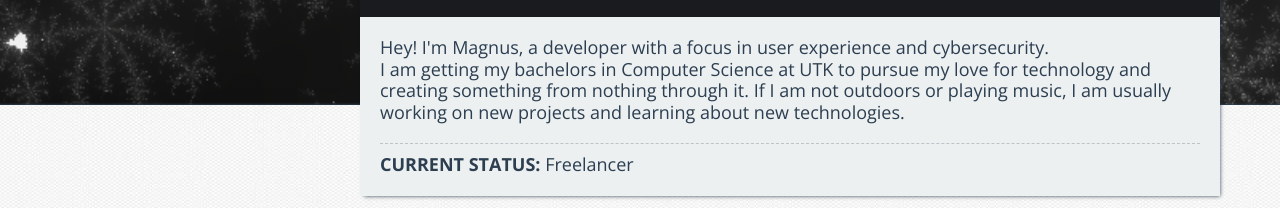
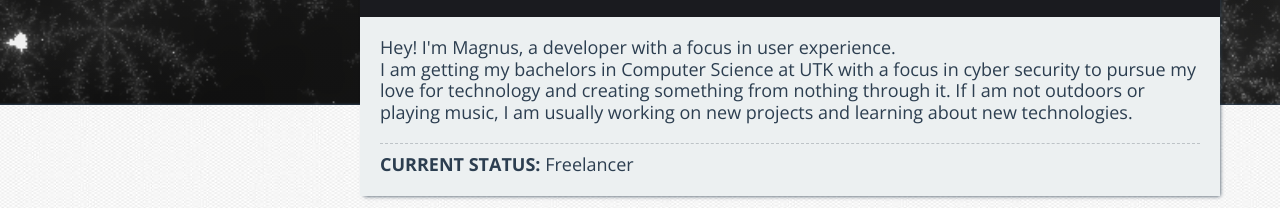
Before and after one commit to magnutog12/magnusterry.github.io, a website: page index.html in a window 1280 px wide. Shown: the part 625-833 px from the top of the page. Drawn offline with nearby package versions, Linux system fonts and the light colour scheme; files whose address does not match are found by name.

Commit message:
Update index.html

```diff
--- a/index.html
+++ b/index.html
@@ -71,7 +71,7 @@
                     <h4>Student at the University of Tennessee, Knoxville</h4>
                 </header>
                 <div class="about-card__info">
-                    <p>Hey! I'm Magnus, a developer with a focus in user experience and cybersecurity. </p> <p>I am getting my bachelors in Computer Science at UTK to pursue my love for
+                    <p>Hey! I'm Magnus, a developer with a focus in user experience. </p> <p>I am getting my bachelors in Computer Science at UTK with a focus in cyber security to pursue my love for
                         technology and creating something from nothing through it. If I am not outdoors or playing music,
                         I am usually working on new projects and learning about new technologies.</p>
                     <blockquote>
```
